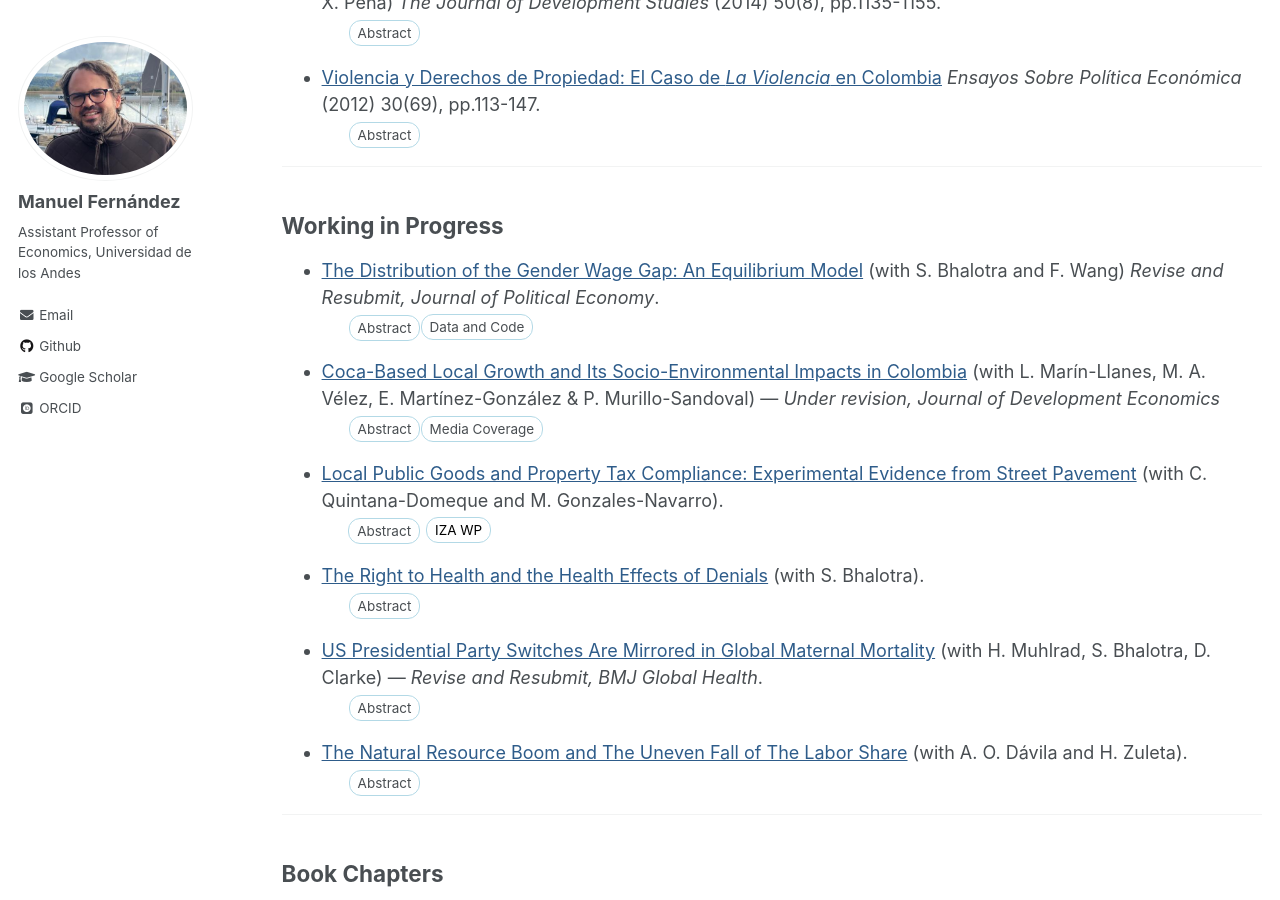
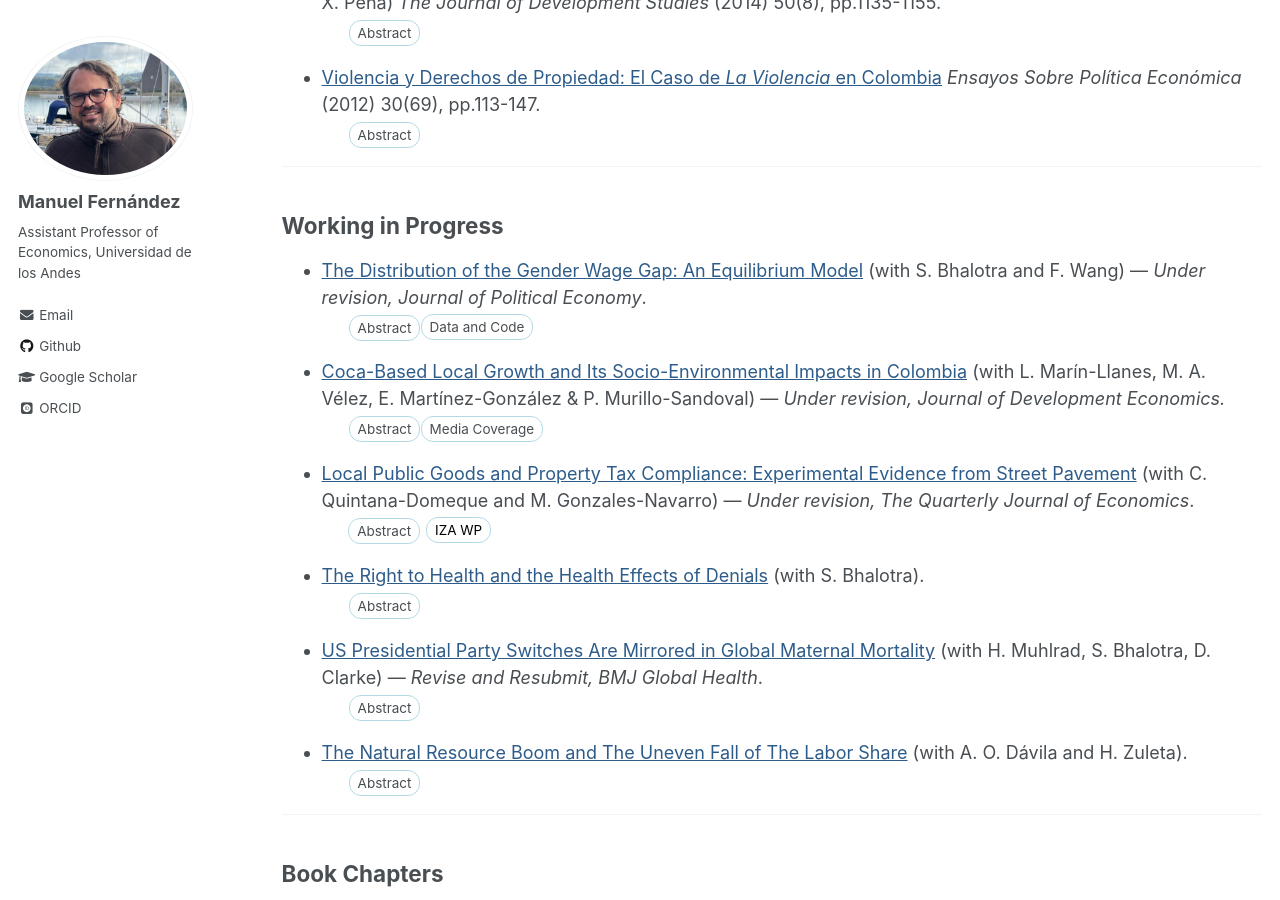
Before and after one commit to man-fern/man-fern.github.io, a Jekyll site: the page built from _pages/research.md, in a window 1280 px wide and 900 px high, scrolled down 803 px. Built offline with Jekyll 4.4.1, drawn with Linux system fonts in a browser that asks for light colours; some web fonts are replaced.

Commit message:
Update research.md

```diff
--- a/_pages/research.md
+++ b/_pages/research.md
@@ -85,7 +85,7 @@ redirect_from:
 
 ## Working in Progress
 
-* [The Distribution of the Gender Wage Gap: An Equilibrium Model](/files/Bhalotra-Fernandez-Wang-FLFP-eq-model.pdf){:style="color:#2E5C8A;text-decoration:underline" target="_blank" rel="noopener"} (with S. Bhalotra and F. Wang) *Revise and Resubmit, Journal of Political Economy*.
+* [The Distribution of the Gender Wage Gap: An Equilibrium Model](/files/Bhalotra-Fernandez-Wang-FLFP-eq-model.pdf){:style="color:#2E5C8A;text-decoration:underline" target="_blank" rel="noopener"} (with S. Bhalotra and F. Wang) — *Under revision, Journal of Political Economy*.
 
   <details style="display:block;margin-left:1.5rem;margin-top:-1.2em;">
     <summary style="background-color: #ffffff; padding: 2px 8px; border: 1px solid #b3d9e6; border-radius: 12px; display: inline-block; cursor: pointer; font-size: 0.75em;">Abstract</summary>
@@ -101,7 +101,7 @@ redirect_from:
     </ul>
   </details>
 
-* [Coca-Based Local Growth and Its Socio-Environmental Impacts in Colombia](/files/Marin-Fernandez-Velez-Martinez-Murillo-coca-based-local-growth-2025.pdf){:style="color:#2E5C8A;text-decoration:underline" target="_blank" rel="noopener"} (with L. Marín-Llanes, M. A. Vélez, E. Martínez-González & P. Murillo-Sandoval) — *Under revision, Journal of Development Economics*{: style="margin-bottom: 0.2em;"}
+* [Coca-Based Local Growth and Its Socio-Environmental Impacts in Colombia](/files/Marin-Fernandez-Velez-Martinez-Murillo-coca-based-local-growth-2025.pdf){:style="color:#2E5C8A;text-decoration:underline" target="_blank" rel="noopener"} (with L. Marín-Llanes, M. A. Vélez, E. Martínez-González & P. Murillo-Sandoval) — *Under revision, Journal of Development Economics.*{: style="margin-bottom: 0.2em;"}
 
   <details style="display:block;margin-left:1.5rem;margin-top:-1.2em;">
     <summary style="background-color: #ffffff; padding: 2px 8px; border: 1px solid #b3d9e6; border-radius: 12px; display: inline-block; cursor: pointer; font-size: 0.75em;">Abstract</summary>
@@ -120,7 +120,7 @@ redirect_from:
     </ul>
   </details>
 
-* [Local Public Goods and Property Tax Compliance: Experimental Evidence from Street Pavement](/files/Fernandez-GonzalezNavarro-QuintanaDomeque-Propety-tax-compliance.pdf){:style="color:#2E5C8A;text-decoration:underline" target="_blank" rel="noopener"} (with C. Quintana-Domeque and M. Gonzales-Navarro).
+* [Local Public Goods and Property Tax Compliance: Experimental Evidence from Street Pavement](/files/Fernandez-GonzalezNavarro-QuintanaDomeque-Propety-tax-compliance.pdf){:style="color:#2E5C8A;text-decoration:underline" target="_blank" rel="noopener"} (with C. Quintana-Domeque and M. Gonzales-Navarro) — *Under revision, The Quarterly Journal of Economics*.
 
 <div style="display:flex; align-items:center; gap:6px; margin-left:3.7rem; margin-top:-1.2em;">
 
```
